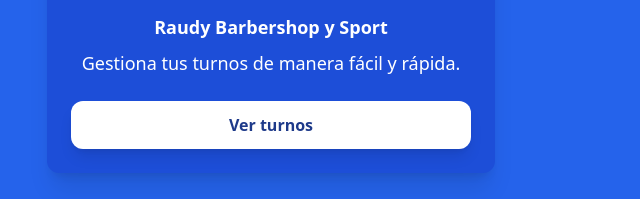
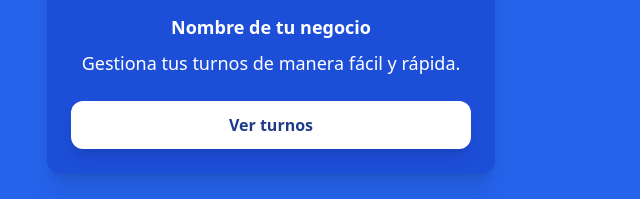
Before and after one commit to turnordoficial-hash/TURNORD, a website: page index_barberia005.html in a window 1280 px wide. Shown: the part 367-566 px from the top of the page, 369-1009 px from the left. Drawn offline with nearby package versions, Linux system fonts and the light colour scheme.

Commit message:
Update index_barberia005.html
cambio de nombre de tu negocio

```diff
--- a/index_barberia005.html
+++ b/index_barberia005.html
@@ -61,7 +61,7 @@
 
   <section class="text-center w-full max-w-md p-6 bg-blue-700 dark:bg-blue-800 rounded-xl shadow-xl">
     <h1 class="text-3xl sm:text-4xl font-bold mb-4">¡Bienvenido a TurnoRD!</h1>
-    <p class="text-base sm:text-lg mb-2"><strong>Raudy Barbershop y Sport</strong></p>
+    <p class="text-base sm:text-lg mb-2"><strong>Nombre de tu negocio</strong></p>
     <p class="text-base sm:text-lg mb-6">Gestiona tus turnos de manera fácil y rápida.</p>
 
     <a href="usuario_barberia005.html" class="bg-white dark:bg-gray-200 text-blue-900 dark:text-blue-800 font-semibold px-6 py-3 rounded-xl shadow-lg hover:bg-gray-100 dark:hover:bg-gray-300 transition block w-full sm:w-auto mx-auto">
```
